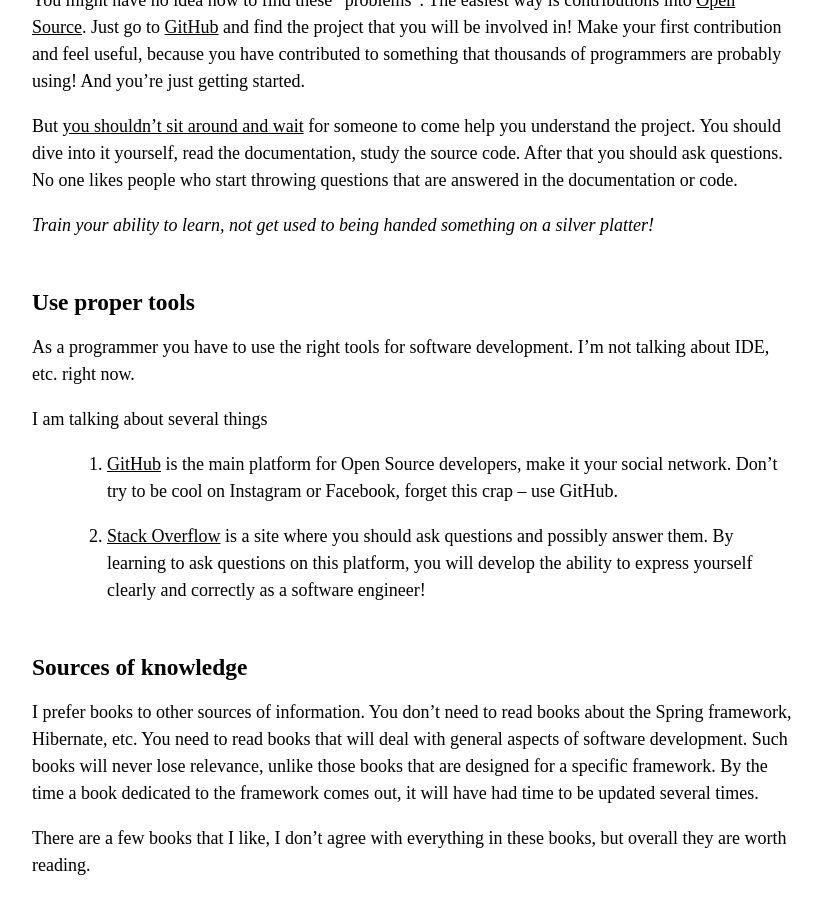
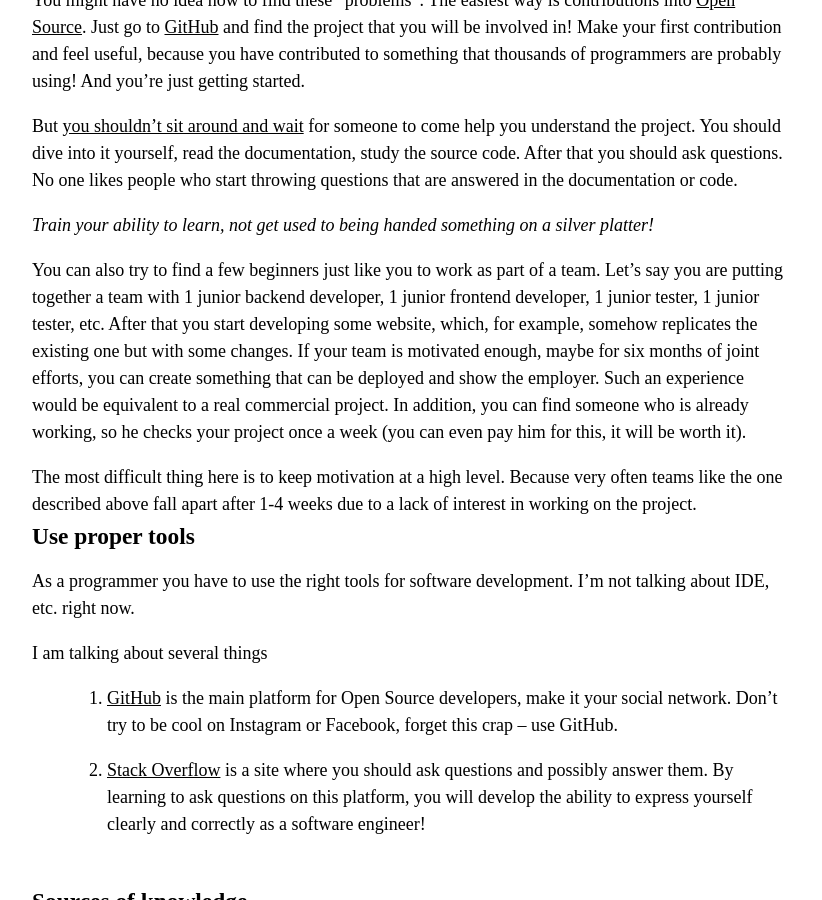
Before and after one commit to l3r8yJ/l3r8yj.github.io, a Jekyll site: the page built from _posts/2023/2023-04-03-how-to-get-started-in-software-development.md, in a window 1280 px wide and 900 px high, scrolled down 1285 px. Shown: the whole window, without its empty margins (228-1050 px from the left). Built offline with Jekyll 4.4.1, drawn with Linux system fonts in a browser that asks for light colours; some web fonts are replaced; comment, search, counter and statistics services are not loaded; some of the changed text lies outside the part shown.

Commit message:
Team work

```diff
--- a/_posts/2023/2023-04-03-how-to-get-started-in-software-development.md
+++ b/_posts/2023/2023-04-03-how-to-get-started-in-software-development.md
@@ -40,6 +40,9 @@ But [you shouldn't sit around and wait](https://www.yegor256.com/2015/02/16/it-i
 
 *Train your ability to learn, not get used to being handed something on a silver platter!*
 
+You can also try to find a few beginners just like you to work as part of a team. Let's say you are putting together a team with 1 junior backend developer, 1 junior frontend developer, 1 junior tester, 1 junior tester, etc. After that you start developing some website, which, for example, somehow replicates the existing one but with some changes. If your team is motivated enough, maybe for six months of joint efforts, you can create something that can be deployed and show the employer. Such an experience would be equivalent to a real commercial project. In addition, you can find someone who is already working, so he checks your project once a week (you can even pay him for this, it will be worth it).
+
+The most difficult thing here is to keep motivation at a high level. Because very often teams like the one described above fall apart after 1-4 weeks due to a lack of interest in working on the project.
 <br/>
 
 
```
Also changed, not shown: other parts of _posts/2023/2023-04-03-how-to-get-started-in-software-development.md (+1 -1 lines).
